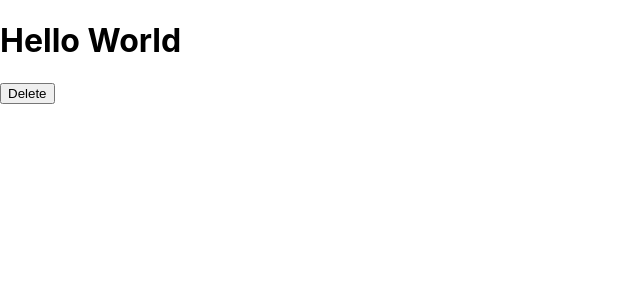
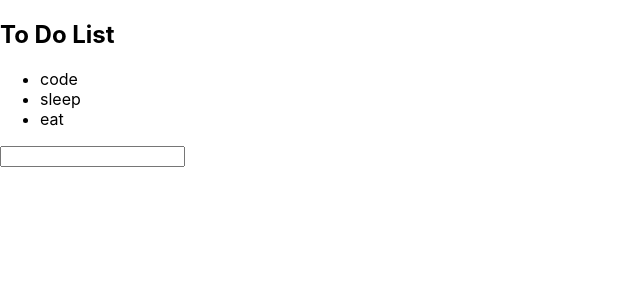
Before and after one commit to tangminhtriet/learn-classComponent, a React (Create React App) app: page / in a window 1280 px wide. Shown: the top 300 px of the page, without its empty margins (0-640 px from the left). Built offline with nearby package versions, Linux system fonts and the light colour scheme.

Commit message:
Done To Do Feature

```diff
--- a/package.json
+++ b/package.json
@@ -3,6 +3,7 @@
   "version": "0.1.0",
   "private": true,
   "dependencies": {
+    "@material-ui/styles": "^4.11.5",
     "@testing-library/jest-dom": "^5.17.0",
     "@testing-library/react": "^13.4.0",
     "@testing-library/user-event": "^13.5.0",
--- a/src/App.js
+++ b/src/App.js
@@ -1,15 +1,13 @@
 import React, { Component } from 'react';
-import Home from './components/Car';
 import './App.css';
+import ToDoFeature from './features/ToDo/ToDoFeature';
 
 class App extends Component {
 
-  color = 'black'
   render() {
     return (
       <div>
-        <Home colorDoor={this.color} />
-
+        <ToDoFeature />
       </div>
     );
   }
--- a/src/components/Car.jsx
+++ /dev/null
@@ -1,67 +0,0 @@
-import React, { Component } from 'react';
-
-class Home extends Component {
-    constructor(props) {
-        super(props);
-        this.state = {
-            color: 'red',
-            show: true
-        }
-    }
-    // changeColor = () => {
-    //     this.setState({
-    //         color: 'blue'
-    //     })
-    // }
-    // componentDidMount() {
-    //     setTimeout(() => {
-    //         this.setState({
-    //             color: 'green'
-    //         })
-    //     }, 2000);
-    // }
-    // getSnapshotBeforeUpdate(prevProp, prevState) {
-    //     console.log('prev state:', prevState.color);
-    // }
-
-    // static getDerivedStateFromProps(props, state) {
-    //     return { color: props.colorDoor };
-    // }
-
-    // shouldComponentUpdate() {
-    //     return false
-    // }
-
-    Delete = () => {
-        this.setState({
-            show: false
-        })
-    }
-    render() {
-        let myheader;
-        if (this.state.show) {
-            myheader = <Child />
-        }
-        return (
-            <div>
-                {myheader}
-                <button onClick={this.Delete}>Delete</button>
-            </div>
-        );
-    }
-}
-
-class Child extends Component {
-    componentWillUnmount() {
-        alert('The component named Header is about to be unmounted.')
-    }
-    render() {
-        return (
-            <div>
-                <h1>Hello World</h1>
-            </div>
-        );
-    }
-}
-
-export default Home;
--- /dev/null
+++ b/src/features/ToDo/ToDoFeature.jsx
@@ -0,0 +1,76 @@
+import React, { Component } from 'react';
+import ToDoList from './ToDoList';
+import { makeStyles } from '@material-ui/styles';
+import './style.css'
+
+class ToDoFeature extends Component {
+    constructor(props) {
+        super(props)
+        this.state = {
+            listToDo: [
+                {
+                    id: 1,
+                    title: 'code',
+                    isDone: false
+                },
+                {
+                    id: 2,
+                    title: 'sleep',
+                    isDone: false
+                },
+                {
+                    id: 3,
+                    title: 'eat',
+                    isDone: false
+                },
+            ],
+            todo: ''
+        }
+    }
+    handleInputChange = (e) => {
+        this.setState({
+            todo: e.target.value,
+        })
+    }
+    handleSubmitFormToDo = (e) => {
+        e.preventDefault();
+        const newList = [...this.state.listToDo]
+        newList.push({
+            id: this.state.listToDo.length + 1,
+            isDone: false,
+            title: this.state.todo
+        })
+        this.setState({
+            ...this.state,
+            todo: '',
+            listToDo: newList
+        })
+    }
+    handleToggleToDo = (todo) => {
+        // console.log(todo.id);
+        const indexToggle = this.state.listToDo.findIndex(x => x === todo)
+        const newList = [...this.state.listToDo]
+        // newList[indexToggle].classList.add("completed")
+        newList[indexToggle].isDone = !newList[indexToggle].isDone
+        this.setState({
+            ...this.state,
+            listToDo: newList
+        })
+    }
+    render() {
+        return (
+            <div>
+                <h2>To Do List</h2>
+                <ToDoList list={this.state.listToDo} onToDoClick={this.handleToggleToDo} />
+                <form onSubmit={this.handleSubmitFormToDo}>
+                    <input type='text' value={this.state.todo} id='input' onChange={(e) => this.handleInputChange(e)} />
+                </form>
+                {/* <button>Show All</button>
+                <button>Completed</button>
+                <button>Show To Do</button> */}
+            </div>
+        );
+    }
+}
+
+export default ToDoFeature;
--- /dev/null
+++ b/src/features/ToDo/ToDoList.jsx
@@ -0,0 +1,34 @@
+import React, { Component } from 'react';
+import PropTypes from 'prop-types';
+import './style.css'
+class ToDoList extends Component {
+    handleClick = (todo, e) => {
+        if (this.props.onToDoClick) {
+            this.props.onToDoClick(todo)
+            todo.isDone ? e.target.classList.add("completed") : e.target.classList.remove("completed")
+        }
+    }
+    render() {
+        return (
+            <div>
+                <ul>
+                    {this.props.list.map(todo => (
+                        <li className='todo' key={todo.id} onClick={(e) => {
+                            this.handleClick(todo, e)
+                        }
+                        }>
+                            {todo.title}
+                        </li>
+                    ))}
+                </ul>
+
+            </div>
+        );
+    }
+}
+
+ToDoList.propTypes = {
+
+};
+
+export default ToDoList;
--- /dev/null
+++ b/src/features/ToDo/style.css
@@ -0,0 +1,7 @@
+.completed {
+    color: #ccc;
+    text-decoration: line-through;
+}
+.todo {
+    cursor: pointer;
+}
```
Also changed, not shown: 1 other file (tests, documents, lock files or other folders).
